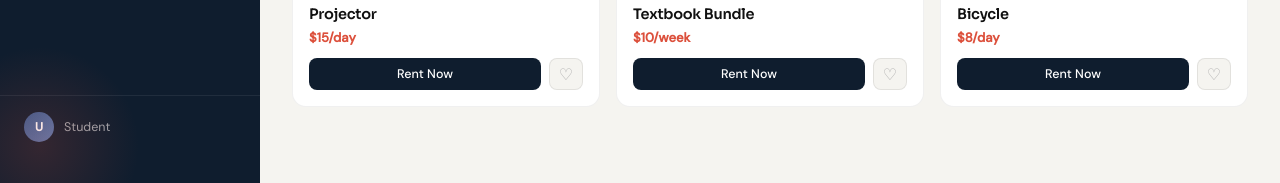
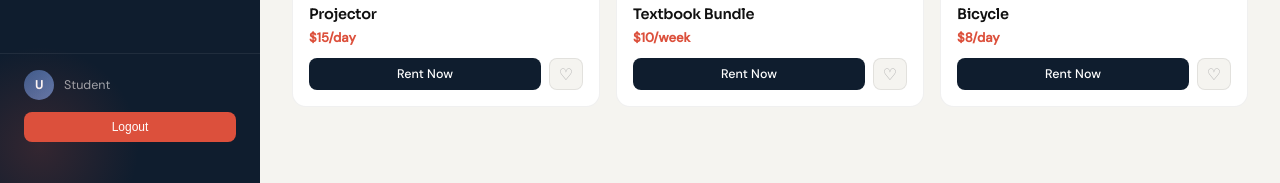
Before and after one commit to NRIMA001/campus-cart, a React app in the folder frontend/: page /dashboard in a window 1280 px wide. Shown: the part 614-797 px from the top of the page. Built offline with nearby package versions, Linux system fonts and the light colour scheme; the HTML template or start-up script is replaced by a standard one.

Commit message:
debugging

```diff
--- a/frontend/src/pages/Dashboard.jsx
+++ b/frontend/src/pages/Dashboard.jsx
@@ -16,6 +16,12 @@ export default function Dashboard() {
   const [search, setSearch] = useState("");
   const [activeLink, setActiveLink] = useState("Rent");
   const [favorites, setFavorites] = useState([]);
+
+const handleLogout = () => {
+  localStorage.removeItem("token");
+  localStorage.removeItem("user");
+  window.location.href = "/"; // redirect to login
+};
 
   const user = (() => {
     try { return JSON.parse(localStorage.getItem("user")); } catch { return null; }
@@ -461,12 +467,27 @@ export default function Dashboard() {
           </nav>
 
           <div className="sidebar-footer">
-            <div className="user-pill">
+            <div className="user-pill" style={{ marginBottom: "12px" }}>
               <div className="user-avatar">
-                {user?.name ? user.name[0].toUpperCase() : "U"}
+                {user?.fullName ? user.fullName[0].toUpperCase() : "U"}
               </div>
-              <div className="user-name">{user?.name || "Student"}</div>
+              <div className="user-name">{user?.fullName || "Student"}</div>
             </div>
+            <button
+              onClick={handleLogout}
+              style={{
+                width: "100%",
+                padding: "8px",
+                borderRadius: "8px",
+                border: "none",
+                background: "#dc503c",
+                color: "white",
+                fontSize: "12px",
+                cursor: "pointer"
+              }}
+            >
+              Logout
+            </button>
           </div>
         </aside>
 
--- a/frontend/src/pages/Login.jsx
+++ b/frontend/src/pages/Login.jsx
@@ -13,7 +13,7 @@ function Login(){
     e.preventDefault();
 
     try {
-      const res = await axios.post("http://localhost:5000/api/auth/login", {
+      const res = await axios.post(`${import.meta.env.VITE_API_URL}/api/auth/login`, {
         email,
         password
       });
--- a/frontend/src/pages/Register.jsx
+++ b/frontend/src/pages/Register.jsx
@@ -20,7 +20,7 @@ function Register() {
   async function handleRegister(e) {
     e.preventDefault();
     try {
-      await axios.post("http://localhost:5000/api/auth/register", form);
+      await axios.post(`${import.meta.env.VITE_API_URL}/api/auth/register`, form);
       alert("Account created! Please login.");
       navigate("/");
     } catch (err) {
```
Also changed, not shown: 1 other file (tests, documents, lock files or other folders).
